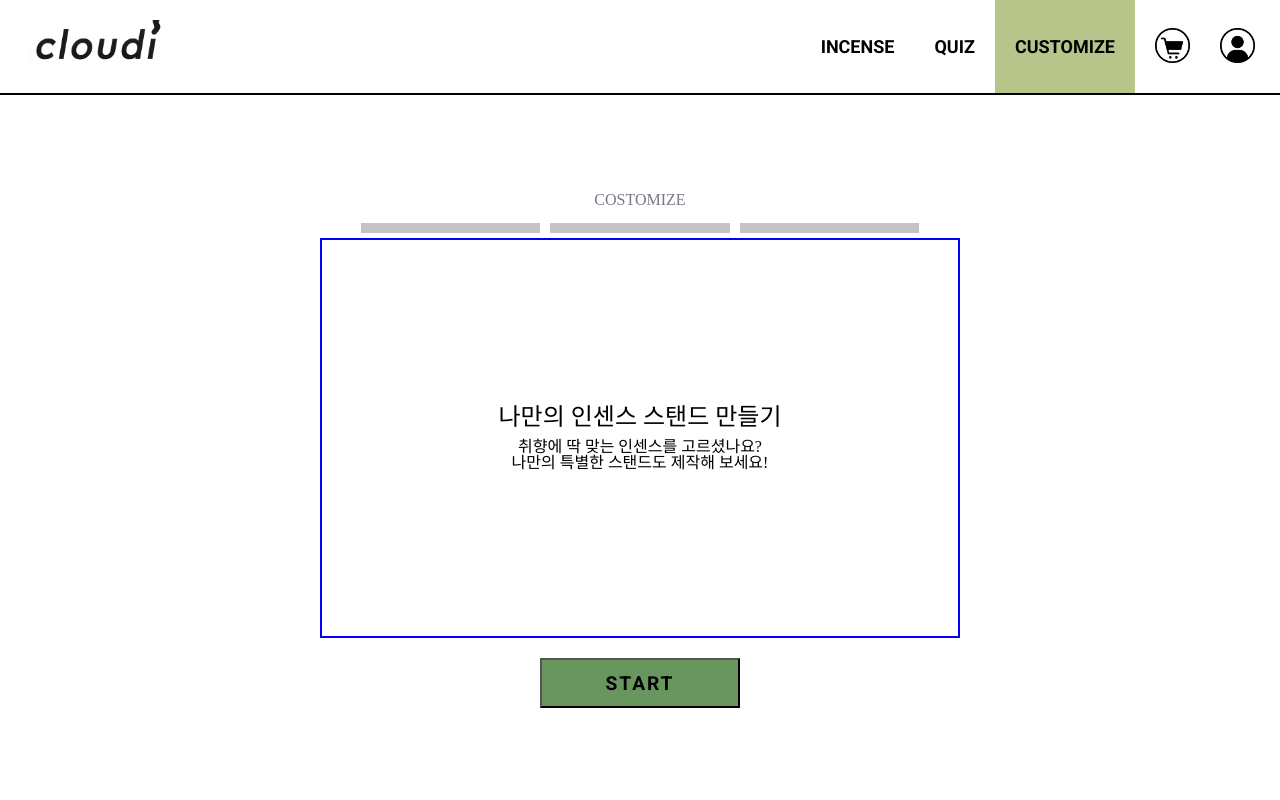
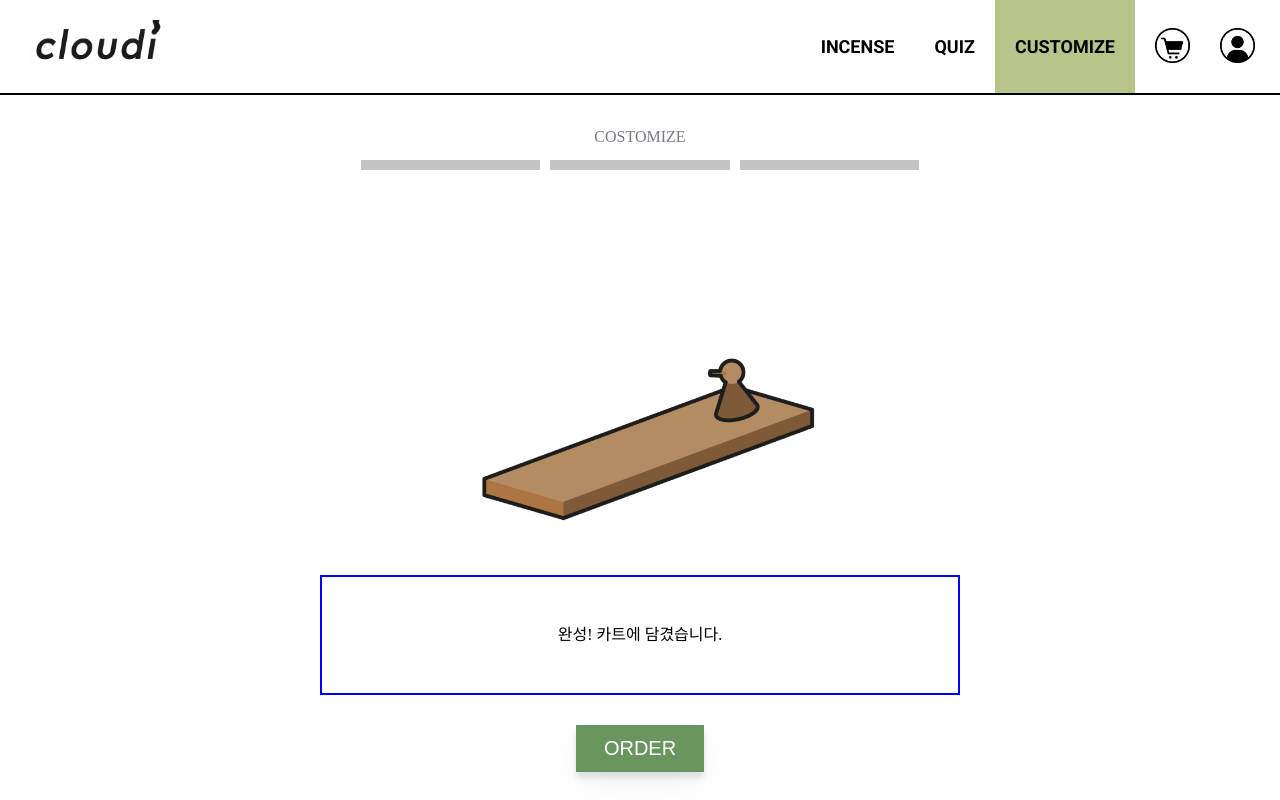
Before and after one commit to codestates/cloudi, a React (Create React App) app in the folder client/: page /customize/finish in a window 1280 px wide. Built offline with nearby package versions, Linux system fonts and the light colour scheme; a web font is replaced by a local one.

Commit message:
feat: editor component

```diff
--- a/client/src/components/customize_components/Editor.js
+++ b/client/src/components/customize_components/Editor.js
@@ -1,8 +1,10 @@
-import React from 'react';
+import React, { useState, useEffect } from 'react';
 import styled from 'styled-components';
 
 import OptionButton from './editor_components/OptionButton';
 import Canvas from './editor_components/Canvas';
+import Indicator from './Indicator';
+import MainButton from './MainButton';
 
 const Controller = styled.section`
   display: flex;
@@ -12,37 +14,74 @@ const Controller = styled.section`
   background-color: white;
   border: 2px blue solid;
   width: 50vmax;
-  height: 20vmin;
+  height: 15vmin;
 `;
 
-const OptionsContainer = styled.section`
-  display: flex;
-  flex-direction: row;
-  justify-content: center;
-  align-items: center;
-  background-color: white;
-  border: 2px blue solid;
-  width: 50vmax;
-`;
+const Editor = ({ name }) => {
+  const [buttons, setButtons] = useState([]);
 
-const Editor = (props) => {
+  useEffect(() => {
+    if (name === 'material') {
+      setButtons([
+        {
+          id: 1,
+          option: 'wood',
+          price: 10000
+        }, {
+          id: 2,
+          option: 'ceramic',
+          price: 12000
+        }, {
+          id: 3,
+          option: 'steel',
+          price: 14000
+        }
+      ]);
+    } else if (name === 'holder') {
+      setButtons([
+        {
+          id: 1,
+          option: 'none',
+          price: 0
+        }, {
+          id: 2,
+          option: 'cat',
+          price: 5000
+        }, {
+          id: 3,
+          option: 'pinoccio',
+          price: 3000
+        }, {
+          id: 4,
+          option: 'fisher',
+          price: 4000
+        }
+      ]);
+    } else if (name === 'text') {
+      setButtons([]);
+    }
+  }, [name]);
+
   return (
     <>
+      <Indicator curOp={name} />
       <Canvas />
       <Controller>
-        <input type='text' placeholder='텍스트를 입력해 주세요' />
-        { props.category === 'options' ?
-          <OptionsContainer>
-          {props.options.map(el => {
-            return (<OptionButton key={el.key} option={el.option} />);
-          })}
-          </OptionsContainer>
-        : null }
-        { props.category === 'text' ?
-          <input type='text' placeholder='텍스트를 입력해 주세요' />
-        : null }
+        {name === 'material' || name === 'holder'
+          ? buttons.map(el => {
+            return (
+              <OptionButton key={el.key} option={el.option} />
+            );
+          })
+          : null}
+        {name === 'text'
+          ? <input type='text' placeholder='텍스트를 입력해 주세요' />
+          : null}
+        {name === 'finish'
+          ? <div>완성! 카트에 담겼습니다.</div>
+          : null}
       </Controller>
-
+      <MainButton curOp={name} />
     </>
   );
 };
--- a/client/src/components/customize_components/Indicator.js
+++ b/client/src/components/customize_components/Indicator.js
@@ -24,7 +24,7 @@ const IndicatorBar = styled.section`
   }
 `;
 
-const Indicator = () => {
+const Indicator = ({ curOp }) => {
   return (
     <IndicatorContainer>
       <NavLink to='/customize/material'>
--- a/client/src/components/customize_components/InitialMsg.js
+++ b/client/src/components/customize_components/InitialMsg.js
@@ -1,31 +1,39 @@
 import React from 'react';
 import styled from 'styled-components';
+import MainButton from './MainButton';
 
 const StyledInitialMsg = styled.section`
   display: flex;
   flex-direction: column;
   justify-content: center;
   align-items: center;
-  background-color: rgba();
+  background-color: #F2F2F2;
+  border: none;
+  padding-top: 0px;
+  padding-bottom: 30px;
+  margin: 40px;
   h2 {
-    font-size: 1.5rem;
-    margin-bottom: 10px;
+    font-size: 1.7rem;
+    margin-top: 30px;
+    margin-bottom: 30px;
   }
-  border: 2px blue solid;
-  width: 50%;
-  height: 50%;
-  @media screen and (max-width: 1023px) {
-
+  div {
+    margin: 2px;
   }
+  width: 50vmax;
 `;
 
 const InitialMsg = () => {
   return (
-    <StyledInitialMsg>
-      <h2>나만의 인센스 스탠드 만들기</h2>
-      <div>취향에 딱 맞는 인센스를 고르셨나요?</div>
-      <div>나만의 특별한 스탠드도 제작해 보세요!</div>
-    </StyledInitialMsg>
+    <>
+      <StyledInitialMsg>
+        <img src='/images/incensestands.png' alt='incensestand' width='370' height='250' />
+        <h2>나만의 인센스 스탠드 만들기</h2>
+        <div>취향에 딱 맞는 인센스를 고르셨나요?</div>
+        <div>나만의 특별한 스탠드도 제작해 보세요!</div>
+      </StyledInitialMsg>
+      <MainButton curOp='' />
+    </>
   );
 };
 
--- /dev/null
+++ b/client/src/components/customize_components/MainButton.js
@@ -0,0 +1,66 @@
+import React from 'react';
+import styled from 'styled-components';
+import { Link } from 'react-router-dom';
+
+const MainButtonContainer = styled.section`
+  margin-top: 30px;
+  font-size: 20px;
+  box-shadow: 0 10px 35px rgba(0, 0, 0, 0.05), 0 6px 6px rgba(0, 0, 0, 0.1);
+  input {
+    width: 8rem;
+    padding: 12px;
+    font-size: 20px;
+    color: white;
+    background-color: rgb(105, 149, 94);
+    border: none;
+    :hover {
+      cursor: pointer;
+      color: black;
+    };
+    :active {
+      box-shadow: inset 5px 5px 5px rgb(70, 110, 75);
+    };
+  }
+`;
+
+const getNextUrl = function (option) {
+  if (option === '') {
+    return {
+      nextUrl: '/customize/material',
+      buttonText: 'START'
+    };
+  } else if (option === 'material') {
+    return {
+      nextUrl: '/customize/holder',
+      buttonText: 'NEXT'
+    };
+  } else if (option === 'holder') {
+    return {
+      nextUrl: '/customize/text',
+      buttonText: 'NEXT'
+    };
+  } else if (option === 'text') {
+    return {
+      nextUrl: '/customize/finish',
+      buttonText: 'FINISH'
+    };
+  } else if (option === 'finish') {
+    return {
+      nextUrl: '/order',
+      buttonText: 'ORDER'
+    };
+  }
+};
+
+const MainButton = ({ curOp }) => {
+  const { nextUrl, buttonText } = getNextUrl(curOp);
+  return (
+    <MainButtonContainer>
+      <Link to={nextUrl}>
+        <input type='button' value={buttonText} />
+      </Link>
+    </MainButtonContainer>
+  );
+};
+
+export default MainButton;
--- a/client/src/components/customize_components/MaterialEditor.js
+++ /dev/null
@@ -1,52 +0,0 @@
-import React from 'react';
-import styled from 'styled-components';
-
-import OptionButton from './editor_components/OptionButton';
-import Canvas from './editor_components/Canvas';
-
-const OptionsContainer = styled.section`
-  display: flex;
-  flex-direction: row;
-  justify-content: center;
-  align-items: center;
-  background-color: white;
-  border: 2px blue solid;
-  width: 50vmax;
-  @media screen and (max-width: 1023px) {
-
-  }
-`;
-
-// TODO : temporary props
-const props = {
-  options: [
-    {
-      key: 1,
-      option: 'none'
-    }, {
-      key: 2,
-      option: 'steel'
-    }, {
-      key: 3,
-      option: 'ceramic'
-    }, {
-      key: 4,
-      option: 'wood'
-    }
-  ]
-};
-
-const MaterialEditor = () => {
-  return (
-    <>
-      <Canvas />
-      <OptionsContainer>
-        {props.options.map(el => {
-          return (<OptionButton key={el.key} option={el.option} />);
-        })}
-      </OptionsContainer>
-    </>
-  );
-};
-
-export default MaterialEditor;
--- a/client/src/components/customize_components/TextEditor.js
+++ /dev/null
@@ -1,31 +0,0 @@
-import React from 'react';
-import styled from 'styled-components';
-
-import Canvas from './editor_components/Canvas';
-
-const Controller = styled.section`
-  display: flex;
-  flex-direction: row;
-  justify-content: center;
-  align-items: center;
-  background-color: white;
-  border: 2px blue solid;
-  width: 50vmax;
-  height: 20vmin;
-  @media screen and (max-width: 1023px) {
-
-  }
-`;
-
-const TextEditor = () => {
-  return (
-    <>
-      <Canvas />
-      <Controller>
-        <input type='text' placeholder='텍스트를 입력해 주세요' />
-      </Controller>
-    </>
-  );
-};
-
-export default TextEditor;
--- a/client/src/components/customize_components/editor_components/Canvas.js
+++ b/client/src/components/customize_components/editor_components/Canvas.js
@@ -22,10 +22,7 @@ const StyledCanvas = styled.canvas`
   justify-content: space-between;
   align-items: center;
   background-color: none;
-  border: 2px yellow solid;
-  @media screen and (max-width: 1023px) {
-
-  }
+  border: 2px white solid;
 `;
 
 const Canvas = (props) => {
--- a/client/src/pages/Costomize.js
+++ b/client/src/pages/Costomize.js
@@ -1,12 +1,8 @@
-import React from 'react';
-import { Route, Switch, NavLink, Link } from 'react-router-dom';
+import React, { useState } from 'react'; // eslint-disable-line
+import { Route, Switch, NavLink } from 'react-router-dom';
 import styled from 'styled-components';
 
 import Editor from '../components/customize_components/Editor';
-import MaterialEditor from '../components/customize_components/MaterialEditor';
-import HolderEditor from '../components/customize_components/HolderEditor';
-import TextEditor from '../components/customize_components/TextEditor';
-import Indicator from '../components/customize_components/Indicator';
 import InitialMsg from '../components/customize_components/InitialMsg';
 
 // import Footer from '../modals/Footer';
@@ -38,144 +34,27 @@ const Title = styled.section`
   }
 `;
 
-const MainButton = styled.section`
-
-  display: flex;
-  align-items: center;
-  justify-content: center;
-  background-color: rgba(105, 149, 94, 1);
-  margin-top: 20px;
-  color: white;
-  border: 0px;
-
-  input {
-    width: 200px;
-    height: 50px;
-    font-family: 'Roboto';
-    font-weight: 700;
-    font-size: 1.2rem;
-    letter-spacing: 0.1em;
-    background-color: rgba(105, 149, 94, 0);
-    -webkit-appearance: none;
-    -moz-appearance: none;
-  }
-
-  :hover {
-    cursor: pointer;
-    color: white;
-  };
-  :active {
-    border-top: 5px black solid;
-    border-left: 5px black solid;
-  };
-  @media screen and (max-width: 1023px) {
-
-  }
-`;
-
 const Customize = () => {
-  const categories = [
-    {
-      id: 1,
-      type: 'buttons',
-      name: 'material',
-      options: [
-        {
-          id: 1,
-          option: 'wood',
-          price: 10000
-        }, {
-          id: 2,
-          option: 'ceramic',
-          price: 12000
-        }, {
-          id: 3,
-          option: 'steel',
-          price: 14000
-        }
-      ]
-    }, {
-      id: 2,
-      type: 'buttons',
-      name: 'holder',
-      options: [
-        {
-          id: 1,
-          option: 'none',
-          price: 0
-        }, {
-          id: 2,
-          option: 'cat',
-          price: 5000
-        }, {
-          id: 3,
-          option: 'pinoccio',
-          price: 3000
-        }, {
-          id: 4,
-          option: 'fisher',
-          price: 4000
-        }
-      ]
-    }, {
-      id: 3,
-      type: 'text',
-      name: 'material'
-    }
-  ]
-
-
-
   return (
     <CustomizePage>
       <NavLink to='/customize'>
         <Title>COSTOMIZE</Title>
       </NavLink>
-      <Indicator />
       <Switch>
-        {/* categories.map(el => {
-          return (
-            <Route key={el.id} path='/customize/material'>
-            <MaterialEditor />
-            <MainButton>
-              <Link to='/customize/holder'>
-                <input type='button' value='NEXT' />
-              </Link>
-            </MainButton>
-            </Route>
-          )
-        })*/}
         <Route path='/customize/material'>
-          <MaterialEditor />
-          <MainButton>
-            <Link to='/customize/holder'>
-              <input type='button' value='NEXT' />
-            </Link>
-          </MainButton>
+          <Editor name='material' />
         </Route>
         <Route path='/customize/holder'>
-          <HolderEditor />
-          <MainButton>
-            <Link to='/customize/text'>
-              <input type='button' value='NEXT' />
-            </Link>
-          </MainButton>
+          <Editor name='holder' />
         </Route>
         <Route path='/customize/text'>
-          <TextEditor />
-          <MainButton>
-            <Link to='/order'>
-              <input type='button' value='ADD TO CART' />
-            </Link>
-          </MainButton>
+          <Editor name='text' />
+        </Route>
+        <Route path='/customize/finish'>
+          <Editor name='finish' />
         </Route>
         <Route path='/customize'>
           <InitialMsg />
-          <MainButton>
-            <Link to='/customize/material'>
-              <input type='button' value='START' />
-            </Link>
-          </MainButton>
         </Route>
       </Switch>
       {/* <Footer /> */}
```
Also changed, not shown: client/src/components/customize_components/HolderEditor.js (deleted, +0 -51 lines), client/src/components/customize_components/editor_components/Controller.js (added, +23 -0 lines), client/public/images/incensestands.png (added).
